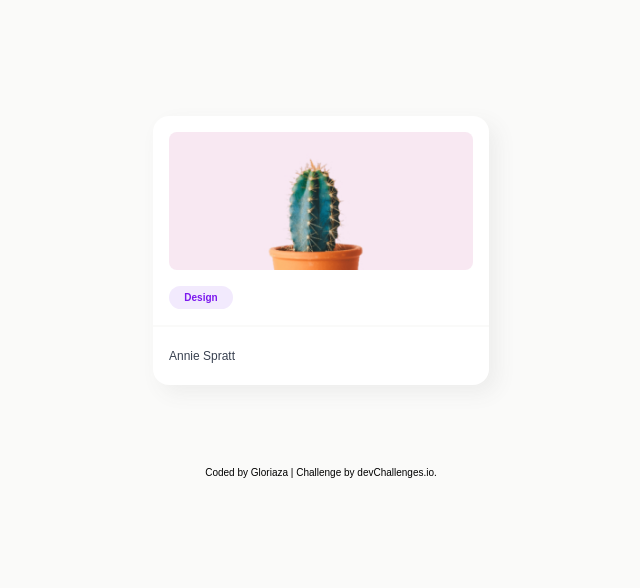
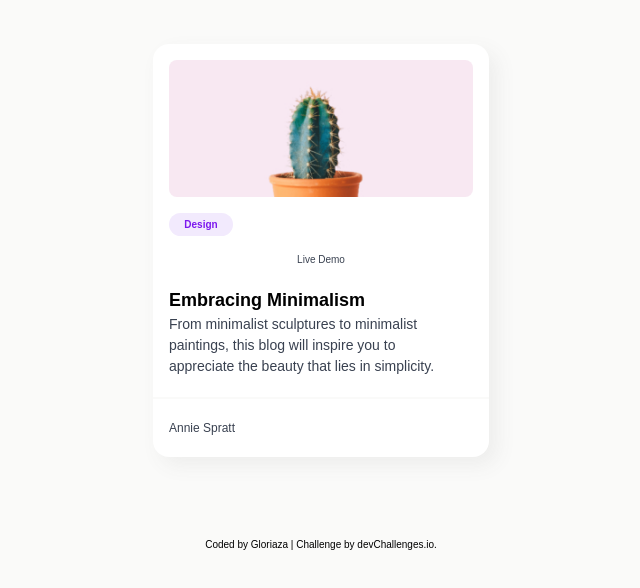
Before and after one commit to gloriazaodyardy/Minimal-Blog-Card, a Vue app: page / in a window 1280 px wide. Shown: the part 146-734 px from the top of the page, without its empty margins (319-959 px from the left). Built offline with nearby package versions, Linux system fonts and the light colour scheme.

Commit message:
Revert "Remove unnecessary component"
This reverts commit 1a11c8c4a5b2e9c2c782fc5ec2d17dce2ff230ef.

```diff
--- a/src/App.vue
+++ b/src/App.vue
@@ -11,6 +11,14 @@
       </div>
       <div class="w-full">
         <div class="flex flex-col gap-5 text-dark-soft">
+          <a href="https://gloriazaodyardy.github.io/Minimal-Blog-Card/" target="_blank" rel="noopener noreferrer"
+            class="text-tag text-center">Live Demo</a>
+          <div class="flex flex-col max-w-80 px-4">
+            <h1 class="text-title text-black"><b>Embracing Minimalism</b></h1>
+            <p class="text-body">From minimalist sculptures to minimalist paintings, this blog will inspire you to
+              appreciate the beauty that
+              lies in simplicity.</p>
+          </div>
           <p class="text-small w-full px-4 py-5 border-t-2 border-t-light-gray">
             Annie Spratt
           </p>
```
